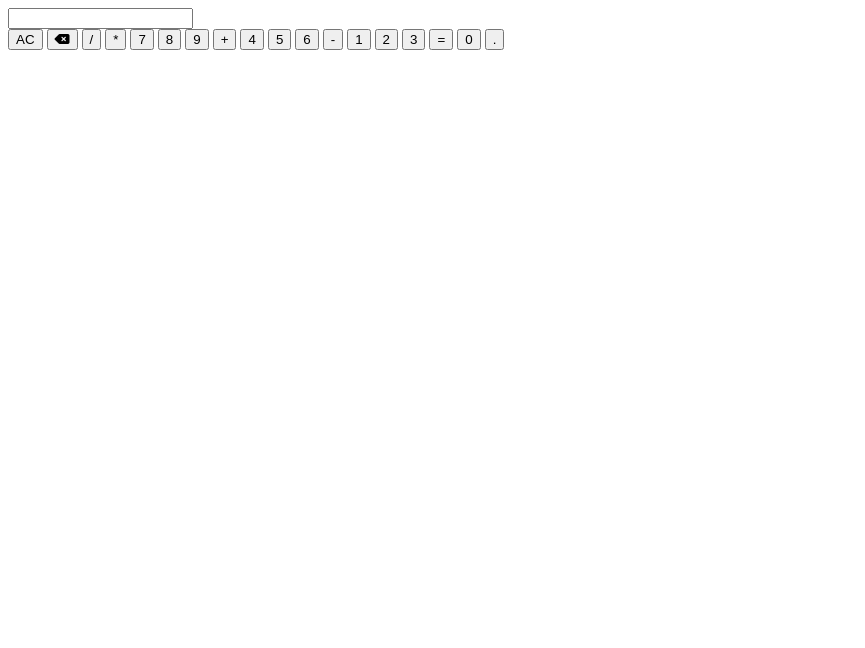
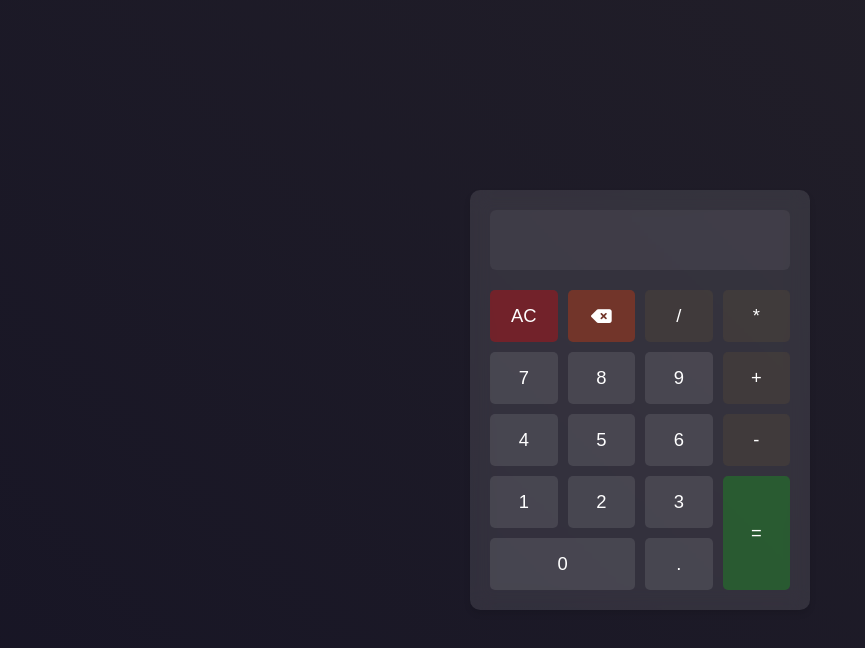
Before and after one commit to VihangaHesha/IT-Assignment-07, a plain HTML site: page index.html in a window 1280 px wide. Shown: the whole page, without its empty margins (0-865 px from the left). Drawn offline with Linux system fonts and the light colour scheme.

Commit message:
Added styles

```diff
--- /dev/null
+++ b/Assets/CSS/index-styles.css
@@ -0,0 +1,86 @@
+body {
+  margin: 0;
+  display: flex;
+  justify-content: center;
+  align-items: center;
+  width: 100%;
+  height: 100vh;
+  background: linear-gradient(45deg, #171525, #232029);
+  font-family: "Segoe UI", sans-serif;
+}
+
+.calculator {
+  background: rgba(255, 255, 255, 0.1);
+  border-radius: 10px;
+  backdrop-filter: blur(10px);
+  padding: 20px;
+  box-shadow: 0 4px 6px rgba(0, 0, 0, 0.1);
+  width: 300px;
+}
+
+.display {
+  margin-bottom: 10px;
+}
+
+#result {
+  width: calc(100% - 20px);
+  height: 60px;
+  background: #ffffff0d;
+  border: none;
+  border-radius: 6px;
+  padding: 0 10px;
+  font-size: 1.5rem;
+  color: white;
+  text-align: right;
+  margin-bottom: 10px;
+  outline: none;
+}
+
+.buttons {
+  display: grid;
+  grid-template-columns: repeat(4, 1fr);
+  gap: 10px;
+}
+
+button {
+  display: flex;
+  justify-content: center;
+  align-items: center;
+  padding: 15px;
+  font-size: 1.15rem;
+  border: none;
+  border-radius: 5px;
+  cursor: pointer;
+  background: rgba(255, 255, 255, 0.1);
+  color: white;
+  transition: background-color 0.3s, transform 0.1s;
+}
+
+button:hover {
+  background: #ffffff33;
+}
+
+button:active {
+  transform: scale(0.95);
+}
+
+.operator {
+  background: #5a4e394f;
+}
+
+.equals {
+  background: #00ff0033;
+  grid-row: span 2;
+}
+
+.clear {
+  background: #ff00004e;
+}
+
+#zero {
+  grid-column: span 2;
+}
+
+.delete {
+  background: #ff40004e;
+}
--- a/index.html
+++ b/index.html
@@ -3,12 +3,12 @@
   <head>
     <meta charset="UTF-8" />
     <meta name="viewport" content="width=device-width, initial-scale=1.0" />
-    <title>Simple Calculator</title>
+    <title>JS Calculator</title>
     <link
       rel="stylesheet"
       href="https://cdnjs.cloudflare.com/ajax/libs/font-awesome/6.0.0-beta3/css/all.min.css"
     />
-    <link rel="stylesheet" href="/assets/css/style.css" />
+    <link rel="stylesheet" href="/Assets/CSS/index-styles.css" />
   </head>
   <body>
     <div id="app">
@@ -40,6 +40,5 @@
         </div>
       </div>
     </div>
-    <script type="module" src="/assets/js/script.js"></script>
   </body>
 </html>
```
